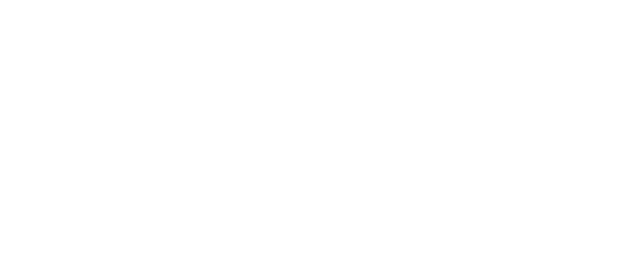
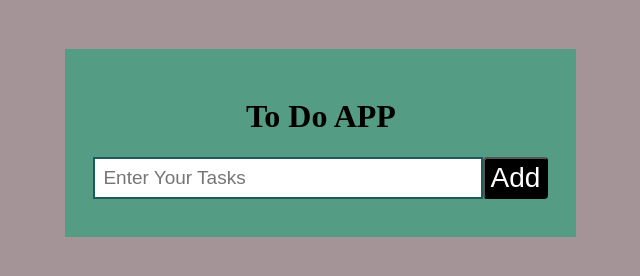
Before and after one commit to smriti12y/To-Do-List-js-, a plain HTML site: page index.html in a window 1280 px wide. Shown: the whole page, without its empty margins (385-1025 px from the left). Drawn offline with Linux system fonts and the light colour scheme.

Commit message:
css styling done

```diff
--- a/index.html
+++ b/index.html
@@ -3,13 +3,22 @@
 <head>
     <meta charset="UTF-8">
     <meta name="viewport" content="width=device-width, initial-scale=1.0">
-    <link rel="stylingsheet" href="style.css">
+    <link rel="stylesheet" href="style.css">
 
-    <title>To Do List</title>
+    <title>To Do APP</title>
 </head>
 <body>
 
- <div class="container"></div>
+ <div class="container">
+    <h1>To Do APP</h1>
+    <div class="inputs">
+        <input type="text" placeholder="Enter Your Tasks" id="int" >
+        <button id="add" onclick="Add()">Add</button>
+    </div>
+    <div class="Text">
+
+    </div>
+ </div>
     <script src="script.js"></script>
 </body>
 </html>
--- a/style.css
+++ b/style.css
@@ -0,0 +1,40 @@
+body{
+    background: rgb(165, 148, 151);
+}
+
+.container{
+
+    width: 455px;
+  padding: 28px;
+  text-align: center;
+  margin-left: 35%;
+  margin-top: 49px;
+    background-color: rgb(84, 156, 132);
+}
+
+.inputs{
+    display: flex;
+    margin-bottom: 10px;
+    font-size: 31px;
+}
+#int{
+    font-size: 19px;
+    border: 2px solid rgb(28, 91, 90);
+    flex: 6;
+    padding: 8px;
+}
+#button{
+    width: 60px;
+    height: 42px;
+
+
+}
+#add{
+
+    background-color: black;
+    color: white;
+
+    font-size: 28px;
+  border-radius: 4px;
+
+}
```
